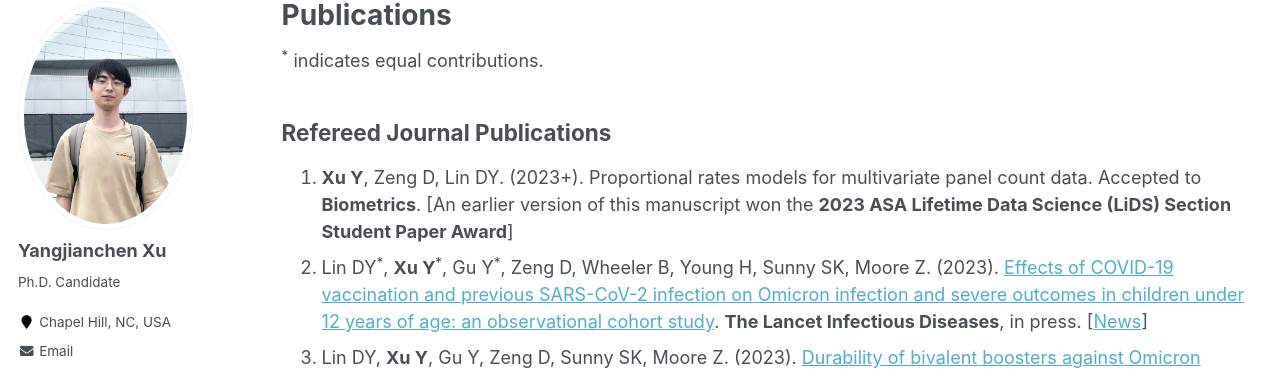
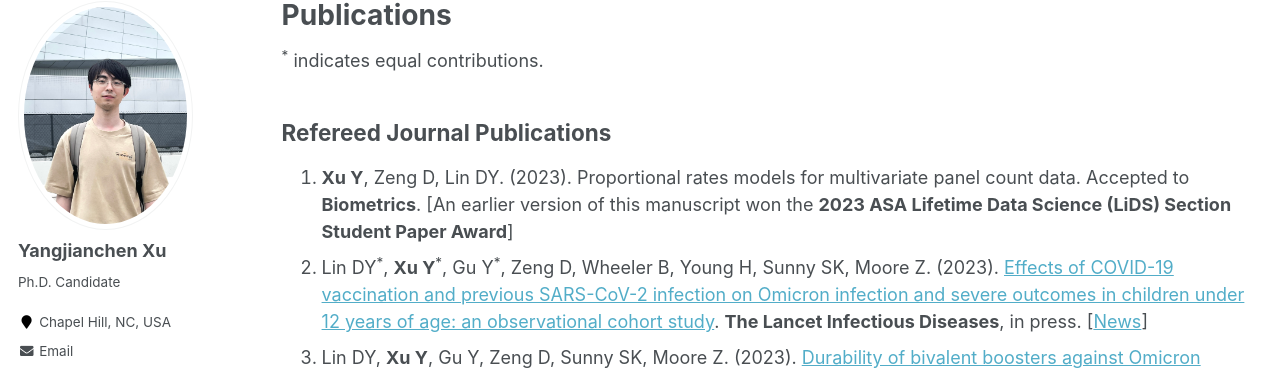
Before and after one commit to yangjc-xu/yangjc-xu.github.io, a Jekyll site: the page built from _pages/publications.md, in a window 1280 px wide and 1325 px high. Shown: the part 117-487 px from the top of the window. Built offline with Jekyll 4.4.1, drawn with Linux system fonts in a browser that asks for light colours; some web fonts are replaced.

```diff
--- a/_pages/publications.md
+++ b/_pages/publications.md
@@ -8,7 +8,7 @@ author_profile: true
 <sup>*</sup> indicates equal contributions.
 
 ## Refereed Journal Publications
-1. **Xu Y**, Zeng D, Lin DY. (2023+). Proportional rates models for multivariate panel count data. Accepted to **Biometrics**. [An earlier version of this manuscript won the **2023 ASA Lifetime Data Science (LiDS) Section Student Paper Award**]
+1. **Xu Y**, Zeng D, Lin DY. (2023). Proportional rates models for multivariate panel count data. Accepted to **Biometrics**. [An earlier version of this manuscript won the **2023 ASA Lifetime Data Science (LiDS) Section Student Paper Award**]
 2. Lin DY<sup>*</sup>, **Xu Y**<sup>*</sup>, Gu Y<sup>*</sup>, Zeng D, Wheeler B, Young H, Sunny SK, Moore Z. (2023). [Effects of COVID-19 vaccination and previous SARS-CoV-2 infection on Omicron infection and severe outcomes in children under 12 years of age: an observational cohort study](https://www.thelancet.com/journals/laninf/article/PIIS1473-3099(23)00272-4/fulltext). **The Lancet Infectious Diseases**, in press. \[[News](https://www.altmetric.com/details/150195124/news?src=bookmarklet)\]
 3. Lin DY, **Xu Y**, Gu Y, Zeng D, Sunny SK, Moore Z. (2023). [Durability of bivalent boosters against Omicron subvariants](https://www.nejm.org/doi/full/10.1056/NEJMc2302462). **New England Journal of Medicine** 388(19), 1818–1820. \[[News](https://www.altmetric.com/details/145643558/news?src=bookmarklet)\]
 4. Lin DY, **Xu Y**, Gu Y, Zeng D, Wheeler B, Young H, Sunny SK, Moore Z. (2023). [Effectiveness of bivalent boosters against severe Omicron infection](https://www.nejm.org/doi/full/10.1056/NEJMc2215471). **New England Journal of Medicine** 388(8), 764–766. \[[News](https://www.altmetric.com/details/141787740/news?src=bookmarklet)\]
```
